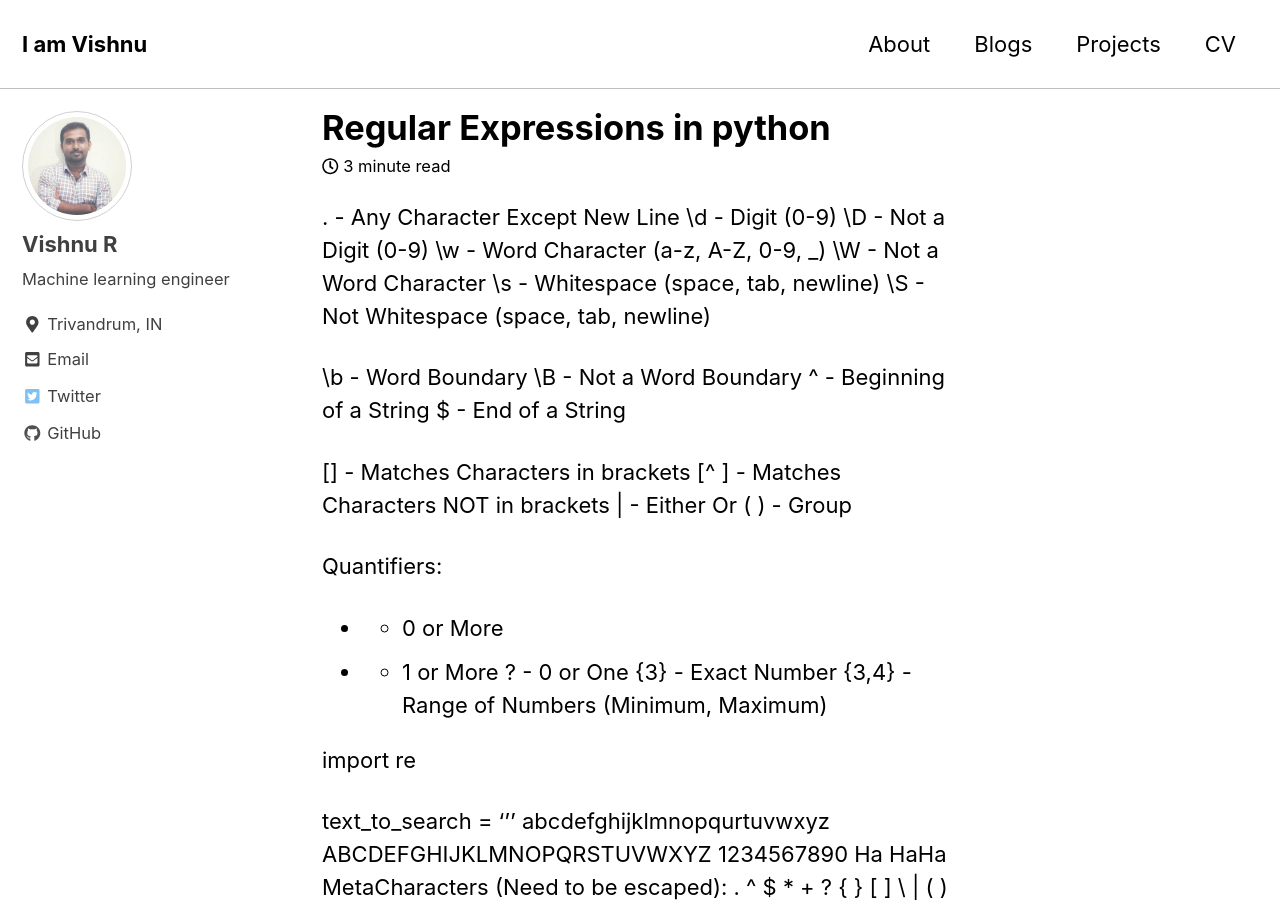
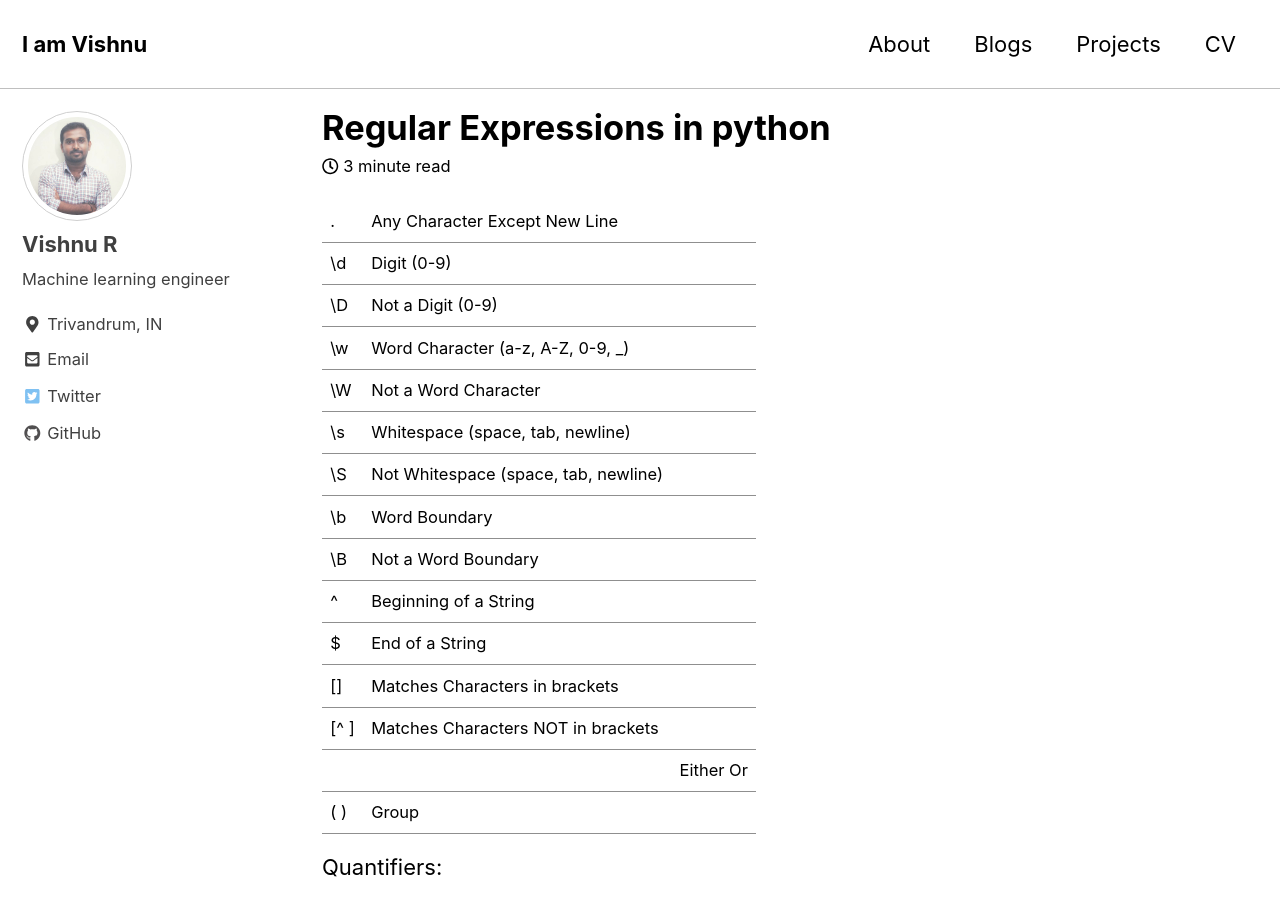
Before and after one commit to vishnurapps/vishnurapps.github.io, a Jekyll site: the page built from _posts/2019-01-14-Regular-Expressions-in-python.md, in a window 1280 px wide and 900 px high. Built offline with Jekyll 4.4.1, drawn with Linux system fonts in a browser that asks for light colours; cached includes are drawn as plain includes; nearby versions of some CDN libraries.

```diff
--- a/_posts/2019-01-14-Regular-Expressions-in-python.md
+++ b/_posts/2019-01-14-Regular-Expressions-in-python.md
@@ -6,23 +6,21 @@ author_profile: true
 comments: true
 tags:
 ---
-.       - Any Character Except New Line
-\d      - Digit (0-9)
-\D      - Not a Digit (0-9)
-\w      - Word Character (a-z, A-Z, 0-9, _)
-\W      - Not a Word Character
-\s      - Whitespace (space, tab, newline)
-\S      - Not Whitespace (space, tab, newline)
-
-\b      - Word Boundary
-\B      - Not a Word Boundary
-^       - Beginning of a String
-$       - End of a String
-
-[]      - Matches Characters in brackets
-[^ ]    - Matches Characters NOT in brackets
-|       - Either Or
-( )     - Group
+|.       | Any Character Except New Line|
+|\d      | Digit (0-9)|
+|\D      | Not a Digit (0-9)|
+|\w      | Word Character (a-z, A-Z, 0-9, _)|
+|\W      | Not a Word Character|
+|\s      | Whitespace (space, tab, newline)|
+|\S      | Not Whitespace (space, tab, newline)|
+|\b      | Word Boundary|
+|\B      | Not a Word Boundary|
+|^       | Beginning of a String|
+|$       | End of a String|
+|[]      | Matches Characters in brackets|
+|[^ ]    | Matches Characters NOT in brackets|
+||       | Either Or|
+|( )     | Group|
 
 Quantifiers:
 *       - 0 or More
```
